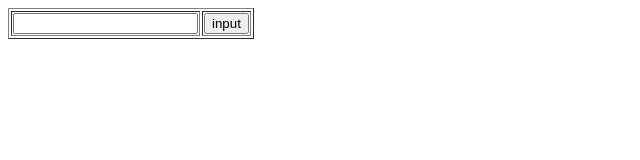
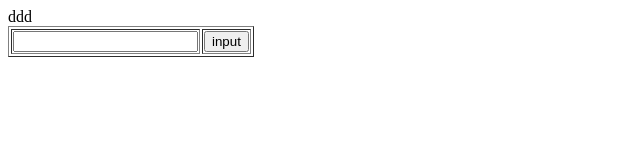
Before and after one commit to devhaeyeon/devNode, a website: page input.html in a window 1280 px wide. Shown: the whole page, without its empty margins (0-640 px from the left). Drawn offline with Linux system fonts and the light colour scheme.

Commit message:
[modify] input
input

```diff
--- a/input.html
+++ b/input.html
@@ -4,7 +4,7 @@
     <meta charset="utf-8" />
     <title></title>
 </head>
-<body>
+<body>ddd
     <table border="1">
         <tr>
             <td>
```
